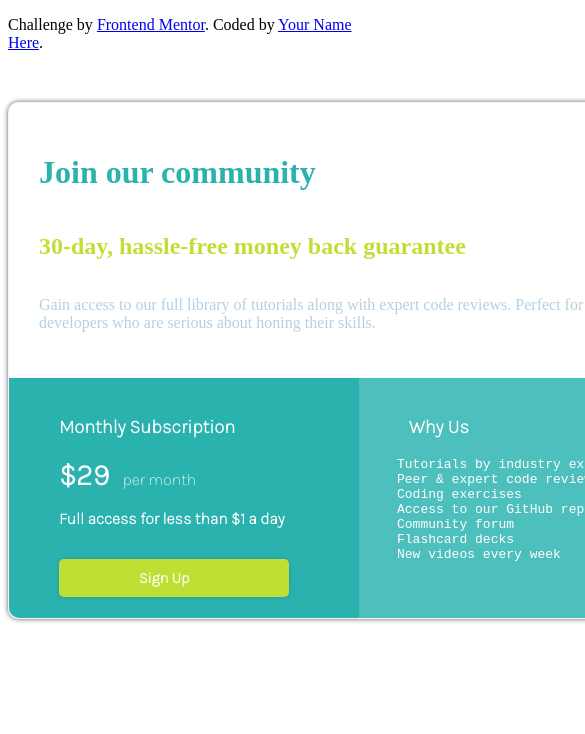
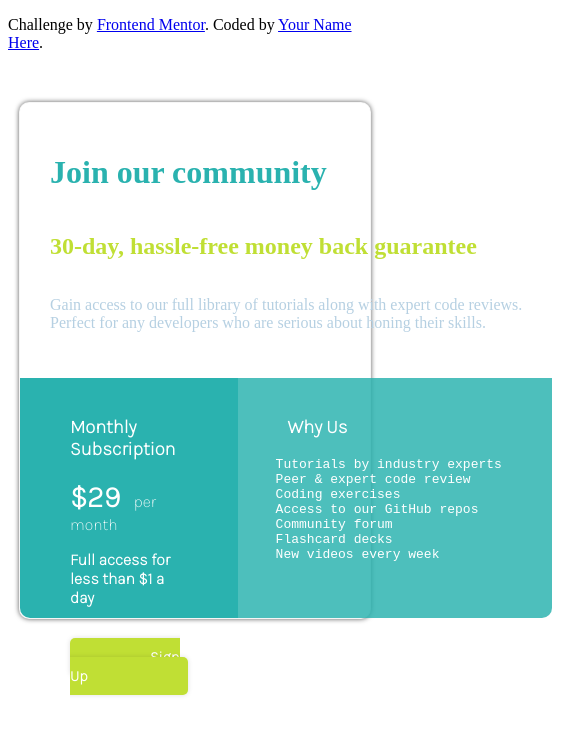
Before and after one commit to CarlosHenriqueEvangelista/single-price-grid-component-master, a plain HTML site: page index.html in a window 390 px wide. Shown: the top 734 px of the page, 585 px wide, since content can reach past the window. Drawn offline with Linux system fonts and the light colour scheme.

Commit message:
Decimo primeiro commit

```diff
--- a/estilo/style.css
+++ b/estilo/style.css
@@ -1,6 +1,7 @@
 @import url('https://fonts.googleapis.com/css2?family=Karla:wght@200&display=swap');
 
-#GrandeGrid{
+@media screen and (max-width: 1440px) {
+    #GrandeGrid{
     box-shadow: 0px 0px 5px rgba(0, 0, 0, 0.646) ;
     border-radius: 10px;
     border: 1px solid rgba(0, 0, 0, 0.037);
@@ -87,3 +88,20 @@ span {
 #GridDireita pre {
     margin-left: -90px;
 }
+}
+
+@media screen and (max-width: 600px) {
+   #GrandeGrid {
+       display: grid;
+       width: 350px;
+       grid-template-columns: 1fr 1fr 1fr;
+        grid-template-rows: auto;
+   }
+
+   .MediaGrid {
+    display: grid;
+    grid-column-start: 4;
+    grid-row-start: 4;
+    grid-column-end:1;
+    grid-row-end: 1;
+}
```
